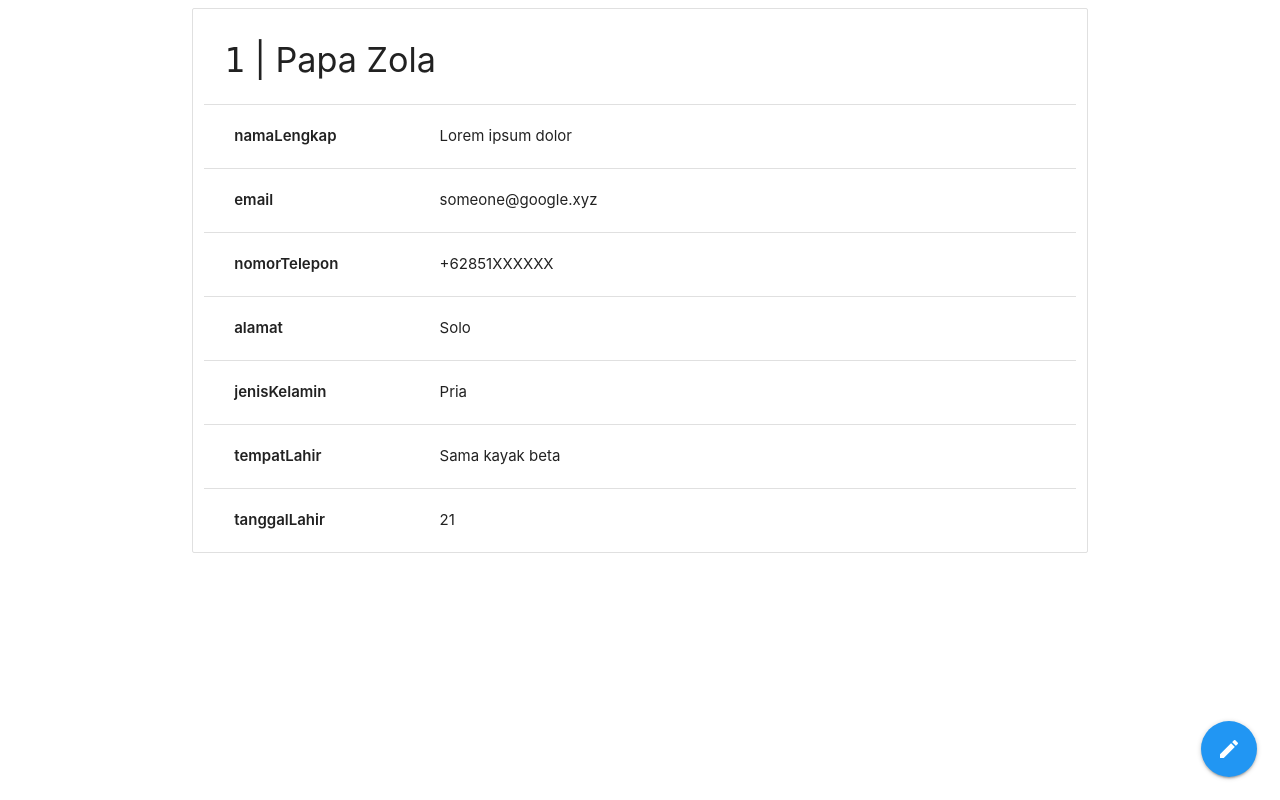
After one commit to anhzf/college__Web-Programming-Exercises, a PHP site: page /view.php in a window 1280 px wide. The commit adds this page. Run offline with PHP 8.4, Linux system fonts and the light colour scheme.

Commit message:
feat: :sparkles: add view pages

```diff
--- a/pages/edit.php
+++ b/pages/edit.php
@@ -16,7 +16,7 @@ $data = [
 <body>
   <main class="container row">
     <div class="col s12">
-      <h1>Tambah data karyawan</h1>
+      <h1>Edit data karyawan</h1>
     </div>
 
     <?= Component::render('FormKaryawan', [
--- /dev/null
+++ b/pages/view.php
@@ -0,0 +1,61 @@
+<?php require './_init.php';
+
+use lib\Component;
+
+$data = [
+  'namaLengkap' => 'Lorem ipsum dolor',
+  'email' => 'someone@google.xyz',
+  'nomorTelepon' => '+62851XXXXXX',
+  'alamat' => 'Solo',
+  'jenisKelamin' => 'Pria',
+  'tempatLahir' => 'Sama kayak beta',
+  'tanggalLahir' => '21',
+];
+?>
+
+<!DOCTYPE html>
+<html lang="en">
+
+<head>
+  <?= Component::render('HTMLBaseHeader') ?>
+  <style>
+    .page-view .collection-item {
+      display: flex;
+      flex-direction: row;
+      padding: 1.35rem 1rem;
+    }
+
+    .page-view .collection-item>dt {
+      font-weight: 600;
+      width: 20%;
+    }
+  </style>
+</head>
+
+<body class="page-view">
+  <main class="container row">
+    <ul class="col s12 collection with-header">
+      <li class="collection-header">
+        <h4><code>1</code> | Papa Zola</h4>
+      </li>
+
+      <?php foreach ($data as $k => $v) { ?>
+        <li class="collection-item">
+          <dt><?= $k ?></dt>
+          <dd><?= $v ?></dd>
+        </li>
+      <?php } ?>
+    </ul>
+  </main>
+
+  <!-- sticky related -->
+  <div class="fixed-action-btn">
+    <a href="<?= CONFIG['APP_URL'] ?>/edit.php" data-tooltip="Edit data karyawan" data-position="left" class="waves-effect waves-light btn-floating btn-large blue tooltipped">
+      <i class="large material-icons">edit</i>
+    </a>
+  </div>
+
+  <?= Component::render('HTMLBaseFooter') ?>
+</body>
+
+</html>
```
Also changed, not shown: pages/index.php (+8 -6 lines).
